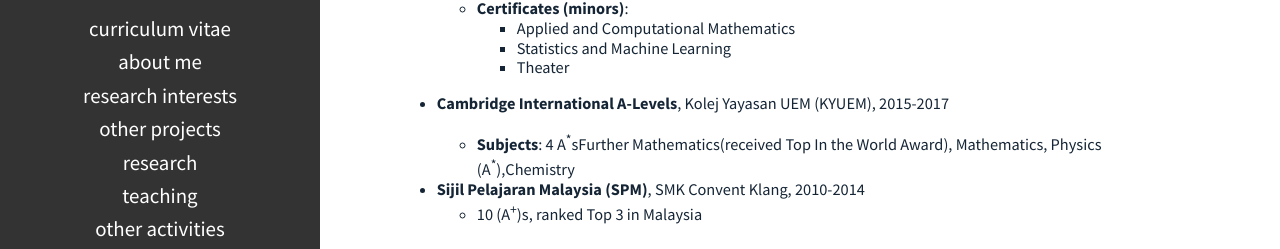
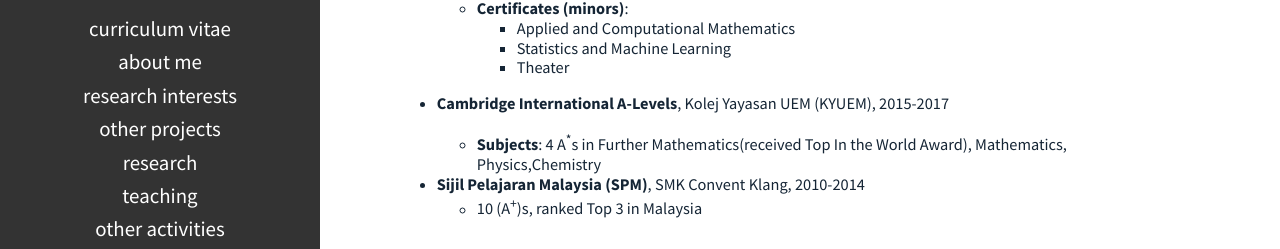
Before and after one commit to Vydhourie/vydhourie-github.io, a plain HTML site: page pages/curriculum-vitae.html in a window 1280 px wide. Shown: the part 238-487 px from the top of the page. Drawn offline with nearby package versions, Linux system fonts and the light colour scheme.

Commit message:
Update curriculum-vitae.html

```diff
--- a/pages/curriculum-vitae.html
+++ b/pages/curriculum-vitae.html
@@ -182,7 +182,7 @@
 <li>
 <p><strong>Cambridge International A-Levels</strong>, Kolej Yayasan UEM (KYUEM), 2015-2017</p>
 <ul>
-<li><strong>Subjects</strong>: 4 A<sup>*</sup>sFurther Mathematics(received Top In the World Award), Mathematics, Physics (A<sup>*</sup>),Chemistry<ul>
+<li><strong>Subjects</strong>: 4 A<sup>*</sup>s in Further Mathematics(received Top In the World Award), Mathematics, Physics,Chemistry<ul>
 </ul>
 </li>
 </ul>
```
